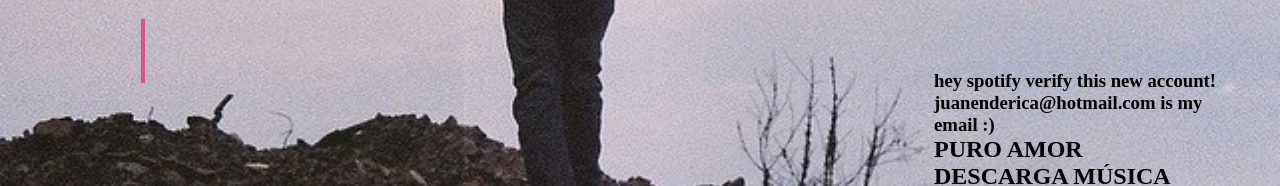
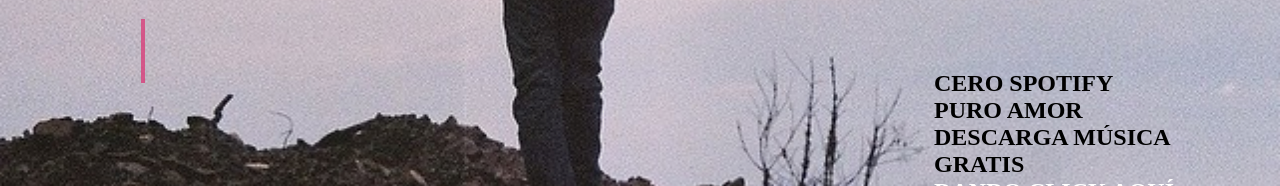
Before and after one commit to escorpion91/react-fnmn-new-website, a React (Create React App) app: page / in a window 1280 px wide. Shown: the part 530-716 px from the top of the page. Built offline with nearby package versions, Linux system fonts and the light colour scheme.

Commit message:
casi agosto

```diff
--- a/src/components/Video.js
+++ b/src/components/Video.js
@@ -51,9 +51,9 @@ const Video = () => {
         </div>
         <div className="descargaGratisContainer">
           <div className="descargaContainer">
-            {/* <h2>Cero spotify</h2> */}
-            <h3>hey spotify verify this new account!</h3>
-            <h3>juanenderica@hotmail.com is my email :)</h3>
+            <h2>Cero spotify</h2>
+            {/* <h3>hey spotify verify this new account!</h3> */}
+            {/* <h3>juanenderica@hotmail.com is my email :)</h3> */}
             <h2>Puro amor</h2>
             <h2>Descarga música gratis</h2>
             <a href={descarga} download>
```
